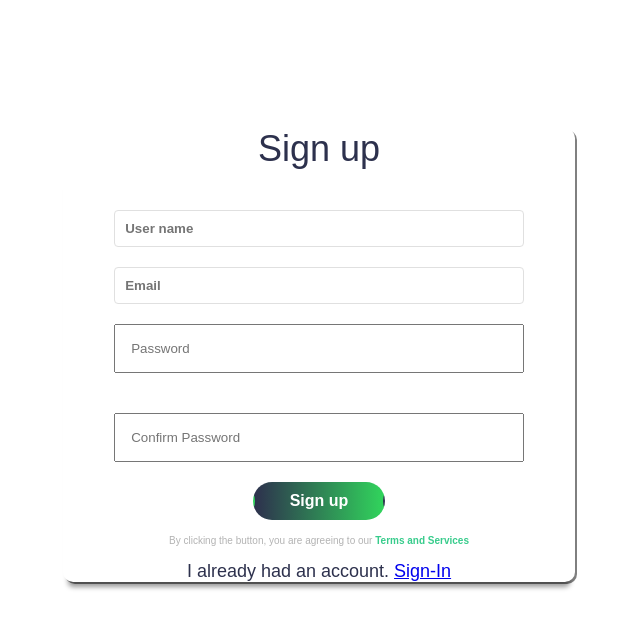
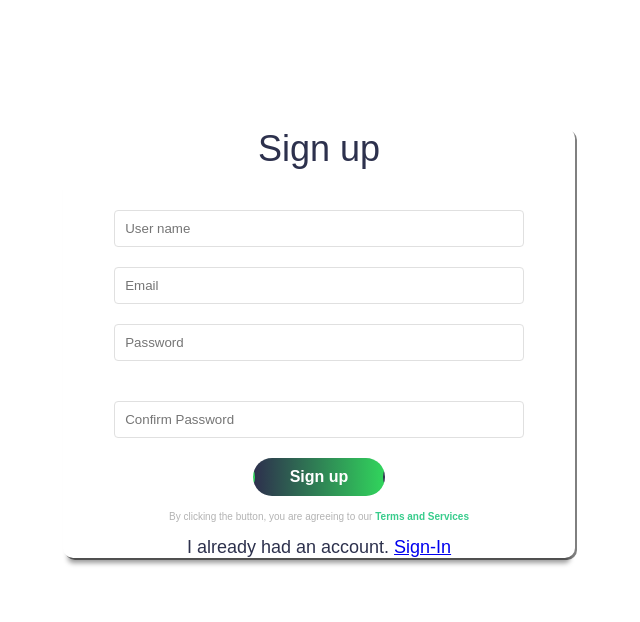
Before and after one commit to jackietrang/cp-fincake-app, a Flask app: page /signup in a window 1280 px wide. Shown: the top 622 px of the page, without its empty margins (321-961 px from the left). Run offline with Flask 2, Linux system fonts and the light colour scheme.

Commit message:
:lipstick:

```diff
--- a/static/css/style.css
+++ b/static/css/style.css
@@ -407,7 +407,7 @@ form{
 
 
 
-input[type="text"]{
+input[type="text"], input[type="password"] {
     border-radius: 5px;
     padding: 10px 10px 10px 10px;
 }
@@ -437,10 +437,10 @@ input[type="text"]{
 
 }
 
-input[type="text"] {
+input[type="text"], input[type="password"] {
     border: 0.5px solid rgb(224,224,224);
     border-radius: 4px;
-    font-weight: 700;
+    font-weight: 400;
     color: 	rgb(112,112,112);
 
 }
```
